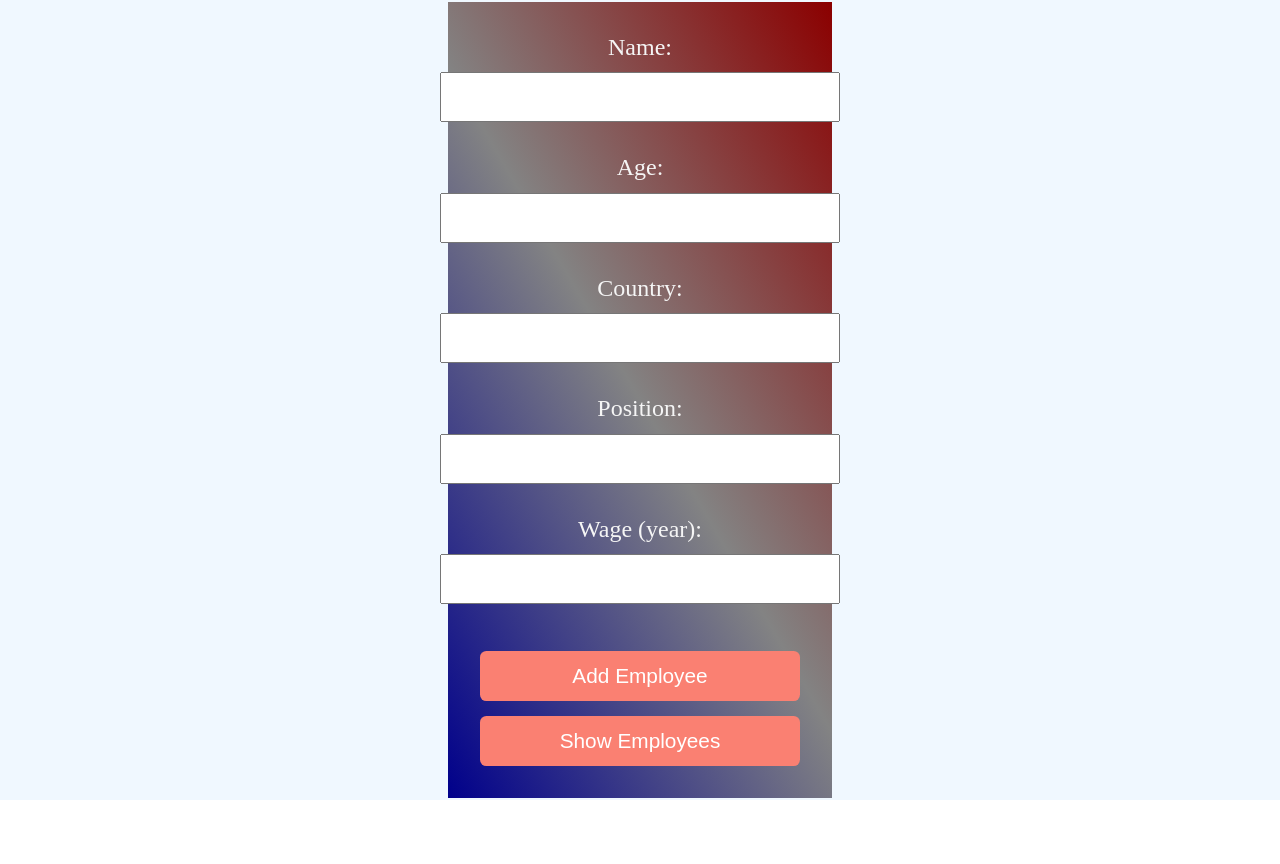
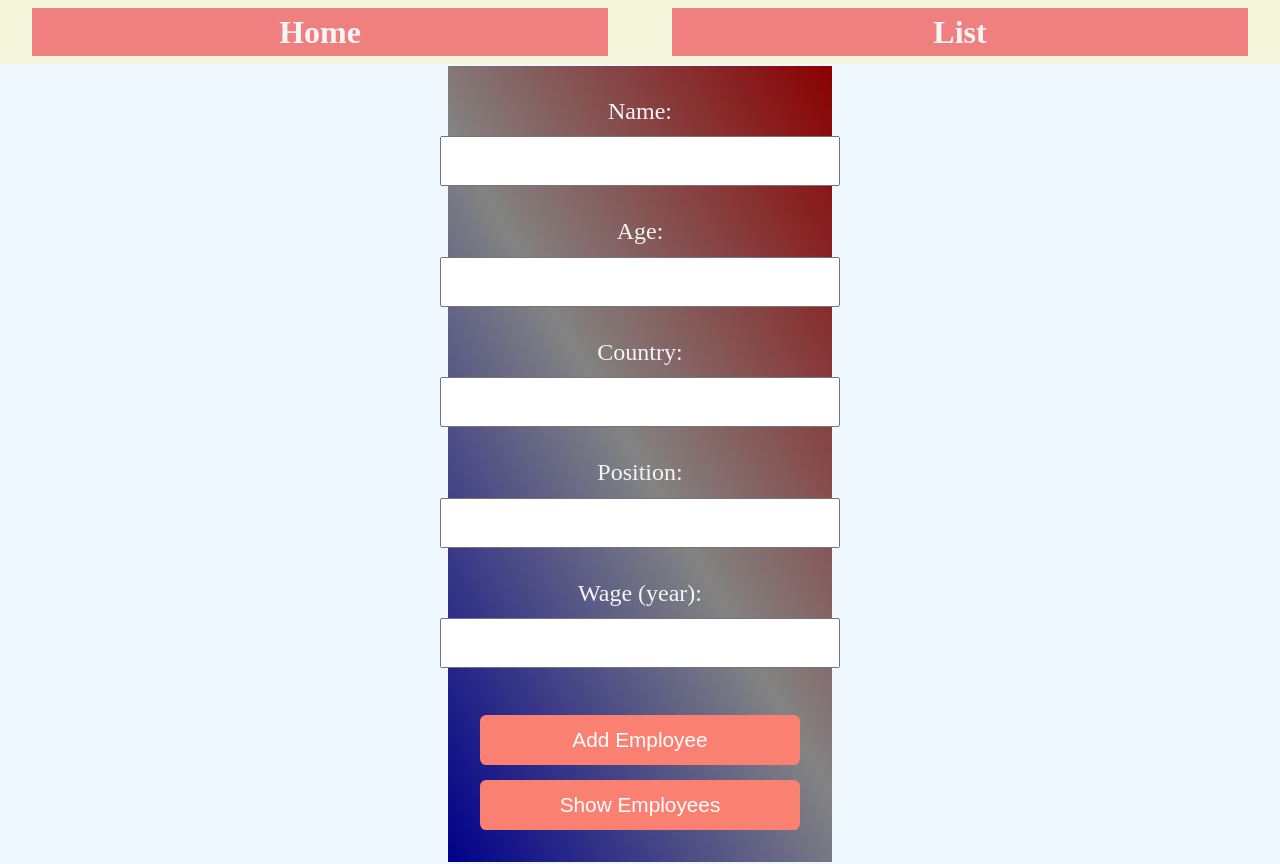
Before and after one commit to BVBFD/MySQL_Recap, a React (Create React App) app in the folder client/: page / in a window 1280 px wide. Before the commit the page ends 800 px from the top, so only its background shows below. Built offline with nearby package versions, Linux system fonts and the light colour scheme.

Commit message:
code finish

```diff
--- a/client/src/App.tsx
+++ b/client/src/App.tsx
@@ -11,8 +11,10 @@ type EmployeeType = {
   country?: string;
   position?: string;
   wage?: number;
+  taskId?: string;
   taskName?: string;
   hour?: number;
+  userId?: string;
 };
 
 function App() {
--- /dev/null
+++ b/client/src/checkNullTaskData.ts
@@ -0,0 +1,10 @@
+import { EmployeeType } from './App';
+
+export const checkNullTaskData = (infoData?: EmployeeType) => {
+  return infoData?.hour === null &&
+    infoData?.taskId === null &&
+    infoData?.taskName === null &&
+    infoData?.userId === null
+    ? false
+    : true;
+};
--- a/client/src/employeesInfo/EmployeesInfo.tsx
+++ b/client/src/employeesInfo/EmployeesInfo.tsx
@@ -1,7 +1,9 @@
 import React, { FormEvent, useEffect, useState } from 'react';
 import { useNavigate, useParams } from 'react-router-dom';
 import { EmployeeType } from '../App';
+import { checkNullTaskData } from '../checkNullTaskData';
 import axiosRepuest from '../config';
+import { genRandomId } from '../randomId';
 import './EmployeesInfo.css';
 
 type EmployTableType = {
@@ -29,8 +31,9 @@ const EmployeesInfo = () => {
 
   useEffect(() => {
     const getInfoData = async () => {
-      const res = await axiosRepuest.get(`/join/leftjoin/${id}`);
-      setInfoData(res.data[0]);
+      const res = await axiosRepuest.get(`/join/leftjoin`);
+      const user = res.data.filter((data: EmployeeType) => data.id === id);
+      setInfoData(user[0]);
     };
 
     getInfoData();
@@ -40,12 +43,24 @@ const EmployeesInfo = () => {
     e.preventDefault();
 
     try {
+      if (!checkNullTaskData(infoData)) {
+        newEmployInfoData !== undefined &&
+          (await axiosRepuest.put('/employees/update', newEmployInfoData));
+        newTaskInfoData !== undefined &&
+          (await axiosRepuest.post('/tasks/create', {
+            ...newTaskInfoData,
+            taskId: genRandomId(),
+          }));
+        window.alert('update success!!');
+        navigate('/list');
+      } else {
         newEmployInfoData !== undefined &&
           (await axiosRepuest.put('/employees/update', newEmployInfoData));
         newTaskInfoData !== undefined &&
           (await axiosRepuest.put('/tasks/update', newTaskInfoData));
         window.alert('update success!!');
         navigate('/list');
+      }
     } catch (error) {
       window.alert(error);
     }
--- a/client/src/index.css
+++ b/client/src/index.css
@@ -3,3 +3,8 @@
   padding: 0;
   box-sizing: border-box;
 }
+
+a {
+  text-decoration: none;
+  color: whitesmoke;
+}
--- a/client/src/index.tsx
+++ b/client/src/index.tsx
@@ -5,6 +5,7 @@ import App from './App';
 import { BrowserRouter as Router, Route, Routes } from 'react-router-dom';
 import List from './list/List';
 import EmployeesInfo from './employeesInfo/EmployeesInfo';
+import Navbar from './navbar/Navbar';
 
 const root = ReactDOM.createRoot(
   document.getElementById('root') as HTMLElement
@@ -13,9 +14,33 @@ root.render(
   <React.StrictMode>
     <Router>
       <Routes>
-        <Route path='/' element={<App />} />
-        <Route path='/list' element={<List />} />
-        <Route path='/employees/:id' element={<EmployeesInfo />} />
+        <Route
+          path='/'
+          element={
+            <>
+              <Navbar />
+              <App />
+            </>
+          }
+        />
+        <Route
+          path='/list'
+          element={
+            <>
+              <Navbar />
+              <List />
+            </>
+          }
+        />
+        <Route
+          path='/employees/:id'
+          element={
+            <>
+              <Navbar />
+              <EmployeesInfo />
+            </>
+          }
+        />
       </Routes>
     </Router>
   </React.StrictMode>
--- a/client/src/list/List.css
+++ b/client/src/list/List.css
@@ -1,5 +1,5 @@
 .list {
-  height: 100vh;
+  height: calc(100vh - 4rem);
 }
 
 .list .edit {
--- a/client/src/list/List.tsx
+++ b/client/src/list/List.tsx
@@ -1,15 +1,19 @@
-import React, { useEffect, useState } from 'react';
+import React, { FormEvent, useEffect, useState } from 'react';
 import './List.css';
-import { DataGrid, GridColDef, GridValueGetterParams } from '@mui/x-data-grid';
+import {
+  DataGrid,
+  GridColDef,
+  GridRenderCellParams,
+  GridValueGetterParams,
+} from '@mui/x-data-grid';
 import { EmployeeType } from '../App';
 import axiosRepuest from '../config';
 import { DeleteOutline, EditOutlined } from '@mui/icons-material';
-import { Link } from 'react-router-dom';
+import { Link, useNavigate } from 'react-router-dom';
+import { checkNullTaskData } from '../checkNullTaskData';
 
 const List = () => {
   const [data, setData] = useState<EmployeeType[]>([]);
-  const [employeesEditObj, setEmployeesEditObj] = useState({});
-  const [tasksEditObj, setTasksEditObj] = useState({});
 
   useEffect(() => {
     const getEmployeesData = async () => {
@@ -88,20 +92,35 @@ const List = () => {
         return (
           <div>
             <Link to={`/employees/${params.row.id}`}>
-              <EditOutlined className='edit' onClick={handleEdit} />
+              <EditOutlined className='edit' />
             </Link>
-            <DeleteOutline className='delete' onClick={handleDelete} />
+            <DeleteOutline
+              className='delete'
+              onClick={() => handleDelete(params)}
+            />
           </div>
         );
       },
     },
   ];
 
-  const handleEdit = () => {
-    console.log(data);
-  };
-  const handleDelete = () => {
-    console.log(data);
+  const handleDelete = async (params: GridRenderCellParams<any, any, any>) => {
+    if (!checkNullTaskData(params.row)) {
+      try {
+        await axiosRepuest.delete(`/employees/delete/${params.row.id}`);
+        setData(data.filter((d) => d.id !== params.row.id));
+      } catch (error) {
+        window.alert(error);
+      }
+    } else {
+      try {
+        (await axiosRepuest.delete(`/tasks/delete/${params.row.taskId}`)) &&
+          (await axiosRepuest.delete(`/employees/delete/${params.row.id}`));
+        setData(data.filter((d) => d.id !== params.row.id));
+      } catch (error) {
+        window.alert(error);
+      }
+    }
   };
 
   return (
--- /dev/null
+++ b/client/src/navbar/Navbar.css
@@ -0,0 +1,28 @@
+.navbar {
+  width: 100%;
+  background-color: beige;
+  color: white;
+  height: 4rem;
+  display: flex;
+  justify-content: space-around;
+  align-items: center;
+}
+
+.navbar span {
+  width: fit-content;
+  font-size: xx-large;
+  font-weight: bold;
+  background-color: lightcoral;
+  height: 3rem;
+  width: 45vw;
+  display: flex;
+  justify-content: center;
+  align-items: center;
+  padding: 1rem 1rem 1rem 1rem;
+}
+
+.navbar span:active {
+  transform: scale(0.95);
+  background-color: darkorange;
+  color: whitesmoke;
+}
--- /dev/null
+++ b/client/src/navbar/Navbar.tsx
@@ -0,0 +1,18 @@
+import React from 'react';
+import { Link } from 'react-router-dom';
+import './Navbar.css';
+
+const Navbar = () => {
+  return (
+    <div className='navbar'>
+      <Link to={'/'}>
+        <span className='home'>Home</span>
+      </Link>
+      <Link to={'/list'}>
+        <span className='list'>List</span>
+      </Link>
+    </div>
+  );
+};
+
+export default Navbar;
```
Lines whose indentation alone changed are shown as unchanged.
